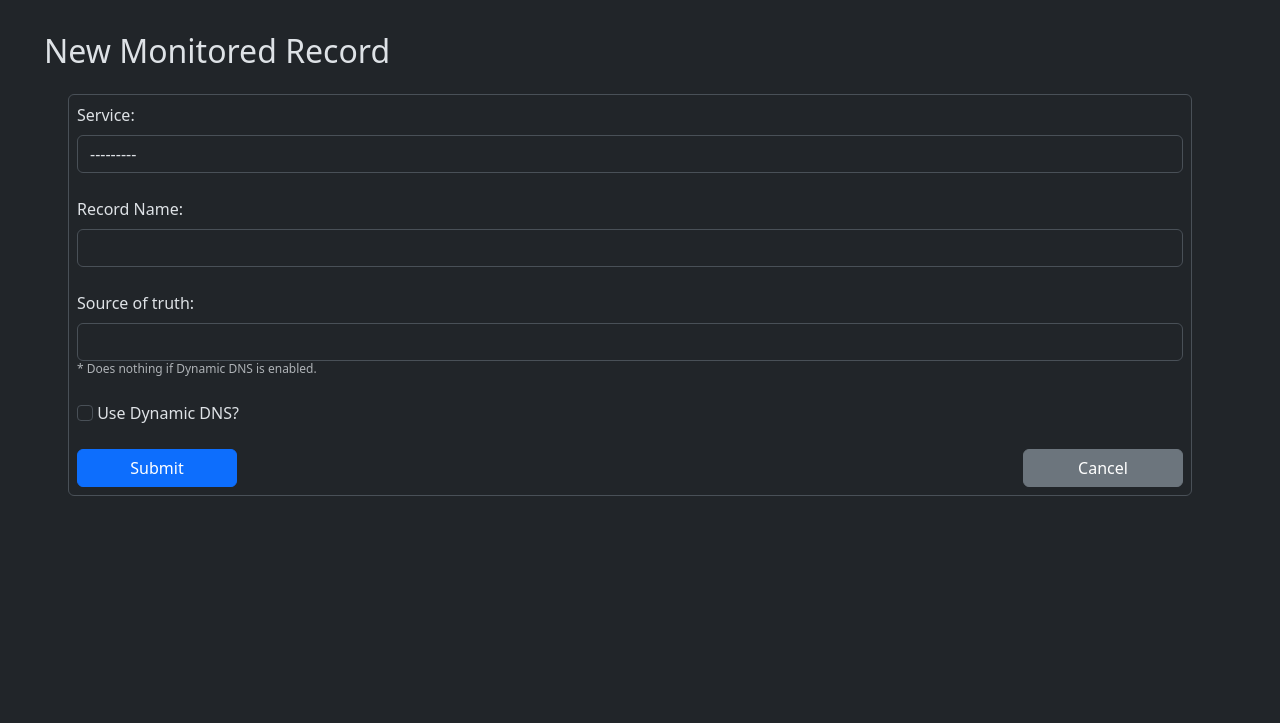
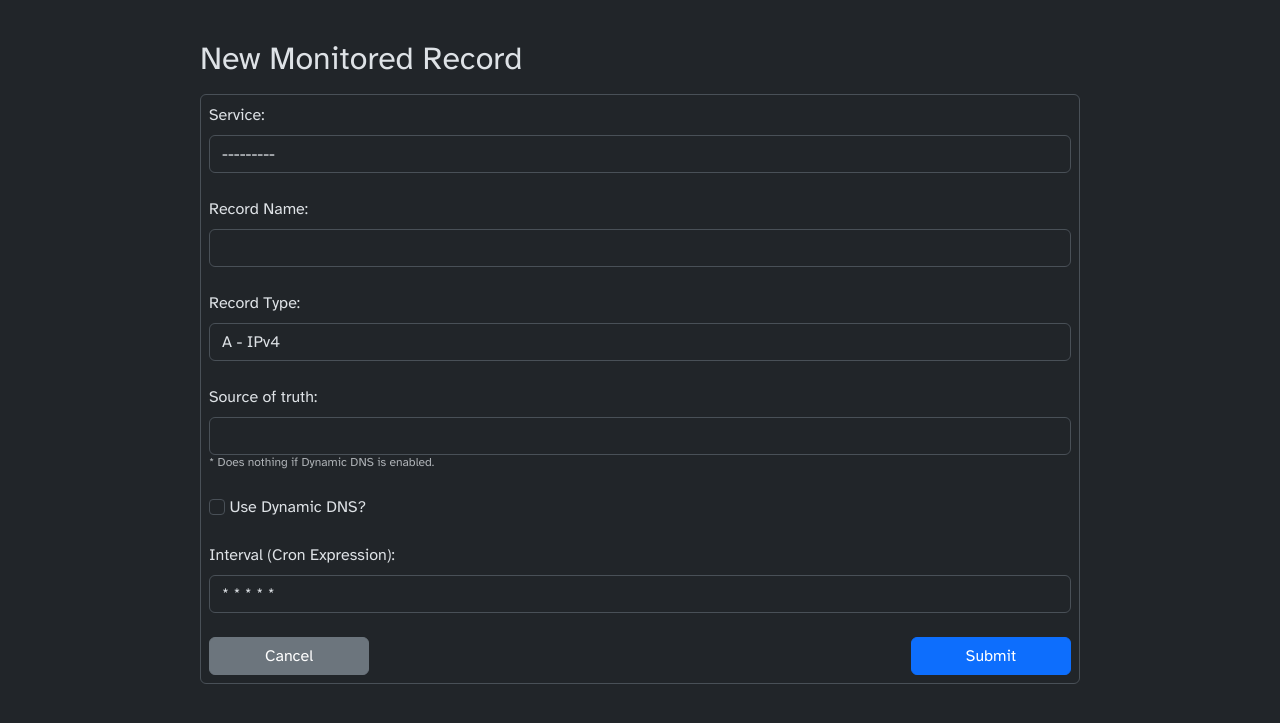
Before and after one commit to wycre/DNSAutocorrect, a Django app: page /new_record/ in a window 1280 px wide. Shown: the top 723 px of the page. Run offline with Django 5.2, Linux system fonts and the light colour scheme; data that the repository does not hold is empty; some libraries are stand-ins or nearby versions.

Commit message:
Update Prototype Form

```diff
--- a/dynamicdns/templates/base.html
+++ b/dynamicdns/templates/base.html
@@ -23,6 +23,102 @@
           rel="stylesheet">
     <link href="https://fonts.googleapis.com/css2?family=Courier+Prime:ital,wght@0,400;0,700;1,400;1,700&display=swap"
           rel="stylesheet">
+
+    <style>
+        body {
+            font-family: 'Atkinson Hyperlegible', serif !important;
+        }
+
+        .unstyled-link {
+            color: inherit;
+            text-decoration: inherit;
+        }
+
+        .unstyled-link {
+            color: inherit;
+        }
+
+
+        .unstyled-container-link {
+            color: inherit;
+            text-decoration: inherit;
+        }
+
+        .unstyled-container-link:hover {
+            color: inherit;
+            text-decoration: inherit;
+        }
+
+        {# These classes handle the colored outline on selected cards #}
+        .border-select-hover:hover {
+            box-shadow: 0 0 0 3px aqua;
+        }
+
+
+        {# These two exist to enable nested links inside cards #}
+        {# The link that covers the card must be absolute #}
+        .card-cover-link::after {
+            content: '';
+            position: absolute;
+            left: 0;
+            top: 0;
+            right: 0;
+            bottom: 0;
+        }
+
+        {# The card itself & the inside must be relative #}
+        .card {
+            position: relative;
+        }
+
+
+        .centered-body {
+            max-width: 85rem;
+            margin: 1rem auto 1rem !important;
+        }
+
+        .centered-body-narrow {
+            max-width: 55rem;
+            margin: 1rem auto 1rem !important;
+        }
+
+        {#Secondary text contrast adjustment#}
+        .text-secondary {
+            color: #BBC0C4 !important;
+        }
+
+
+        {# Prose style fixes #}
+        .attachment > a > img {
+            max-width: 100%;
+        }
+
+        .attachment > a {
+            display: flex;
+            flex-direction: column;
+            justify-content: center;
+            align-items: center;
+            color: inherit;
+            text-decoration: inherit;
+        }
+
+        pre {
+            font-family: "Courier Prime", monospace;
+            background: #24282c;
+            border: 1px solid #aaaa;
+            border-left: 3px solid aqua;
+            color: #ddd;
+            page-break-inside: avoid;
+            font-size: 15px;
+            line-height: 1.6;
+            margin-bottom: 1.6em;
+            max-width: 100%;
+            overflow: auto;
+            padding: 1em 1.5em;
+            display: block;
+            word-wrap: break-word;
+        }
+    </style>
 
 </head>
 
--- a/dynamicdns/templates/forms/new_monitored_record.html
+++ b/dynamicdns/templates/forms/new_monitored_record.html
@@ -21,6 +21,13 @@
             <input type="text" id="id_name" name="name" class="form-control" required>
             <br />
 
+            <label for="id_type" class="form-label">Record Type: </label>
+            <select name="type" required id="id_type" class="form-control">
+                <option value="1">A - IPv4</option>
+                <option value="2">AAAA - IPv6</option>
+            </select>
+            <br />
+
             <label for="id_source_of_truth" class="form-label">Source of truth:</label><br />
             <input type="text" id="id_source_of_truth" name="source_of_truth" class="form-control">
             <p><sup class="text-muted">* Does nothing if Dynamic DNS is enabled.</sup></p>
@@ -29,9 +36,13 @@
             <label for="id_dynamic_source_of_truth" class="form-check-label">Use Dynamic DNS?</label>
             <br /> <br />
 
+            <label for="id_interval" class="form-label">Interval (Cron Expression):</label><br />
+            <input type="text" id="id_interval" name="interval" class="form-control" value="* * * * *">
+            <br />
+
             <div class="d-flex flex-row justify-content-between">
+                <a href="/" class="btn btn-secondary" style="width: 10rem;">Cancel</a>
                 <input type="submit" class="btn btn-primary" id="submit" style="width: 10rem" name="Submit" value="Submit" />
-                <a href="/" class="btn btn-secondary" style="width: 10rem;">Cancel</a>
             </div>
         </form>
         {{form.errors}}
--- a/dynamicdns/views.py
+++ b/dynamicdns/views.py
@@ -7,7 +7,7 @@ from django import forms
 from .decorators import unauthenticated, allowed_users
 from django.contrib.auth.decorators import login_required
 
-from dynamicdns.models import DNSService, MonitoredRecord
+from dynamicdns.models import DNSService, MonitoredRecord, RecordTypes
 from .forms import MonitoredRecordForm
 
 
```
